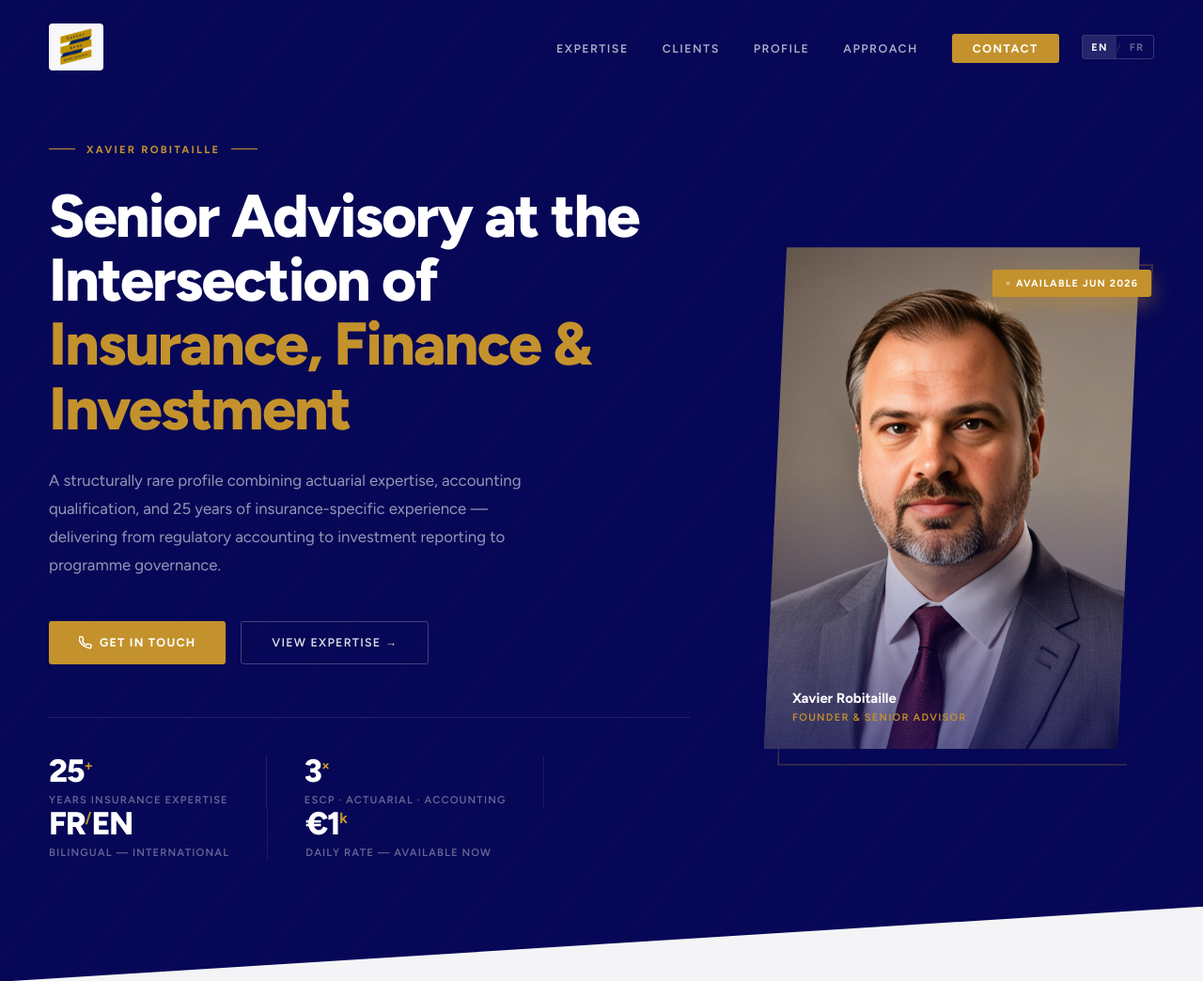
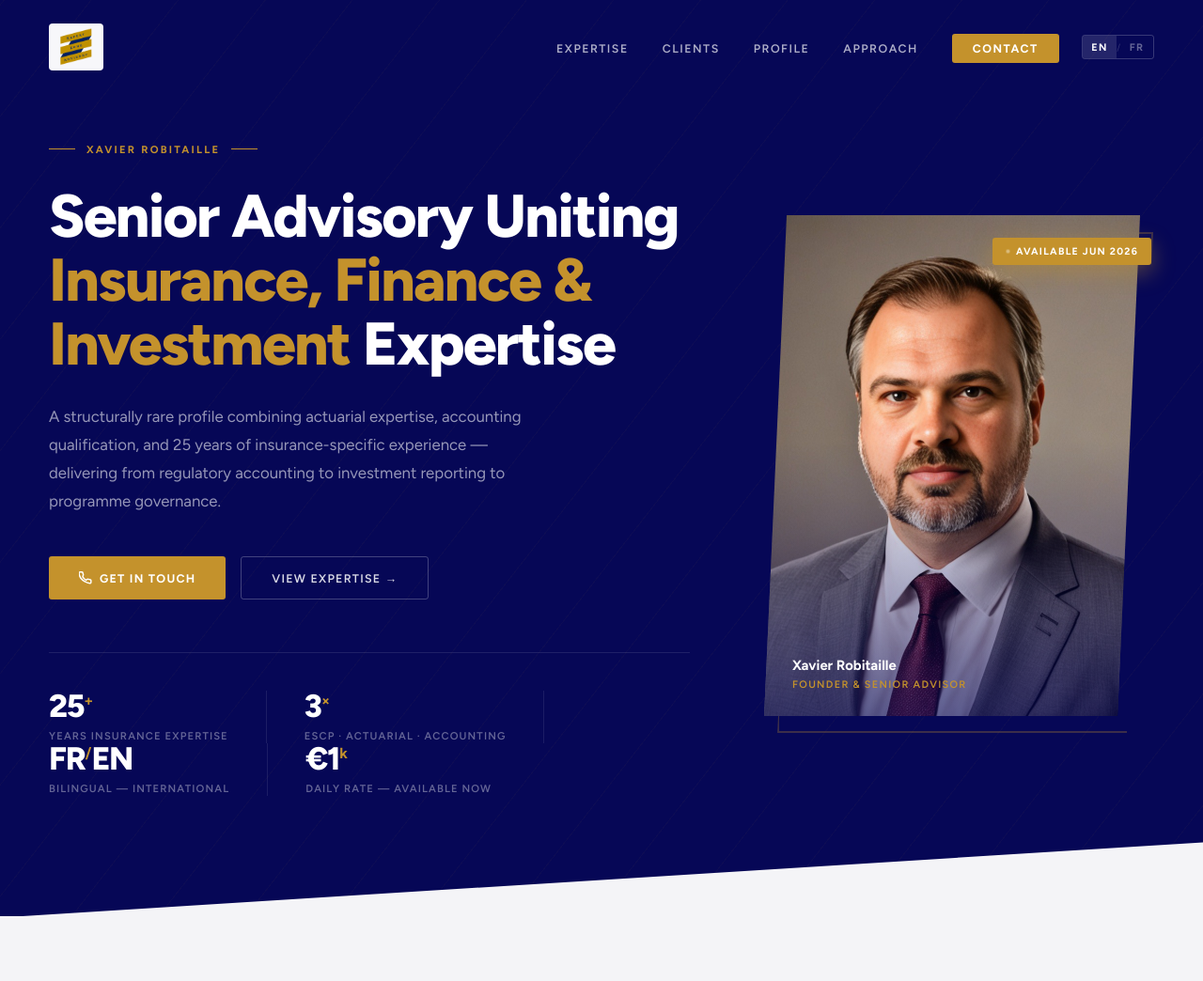
Before and after one commit to xrobitaille92150/Mon-site, a plain HTML site: page index.html in a window 1280 px wide. Shown: the top 1044 px of the page at 94% size. Drawn offline with Linux system fonts and the light colour scheme.

Commit message:
Update hero title and site branding for Xavier Robitaille

```diff
--- a/index.html
+++ b/index.html
@@ -334,7 +334,7 @@
     <div class="hero-inner">
         <div class="hero-content">
             <div class="eyebrow"><span>Xavier Robitaille</span></div>
-            <h1 data-i18n="hero.h1">Senior Advisory at the Intersection of <em>Insurance, Finance &amp; Investment</em></h1>
+            <h1 data-i18n="hero.h1">Senior Advisory Uniting <em>Insurance, Finance & Investment</em> Expertise</h1>
             <p class="hero-sub" data-i18n="hero.sub">A structurally rare profile combining actuarial expertise, accounting qualification, and 25 years of insurance-specific experience — delivering from regulatory accounting to investment reporting to programme governance.</p>
             <div class="hero-actions">
                 <a href="#contact" class="btn-gold" data-i18n="hero.cta.primary">
@@ -620,7 +620,7 @@ const T = {
         'nav.profile':          'Profile',
         'nav.approach':         'Approach',
         'nav.contact':          'Contact',
-        'hero.h1':              'Senior Advisory at the Intersection of <em>Insurance, Finance &amp; Investment</em>',
+        'hero.h1':              'Senior Advisory Uniting <em>Insurance, Finance & Investment</em> Expertise',
         'hero.sub':             'A structurally rare profile combining actuarial expertise, accounting qualification, and 25 years of insurance-specific experience — delivering from regulatory accounting to investment reporting to programme governance.',
         'hero.cta.primary':     '<svg width="14" height="14" viewBox="0 0 24 24" fill="none" stroke="currentColor" stroke-width="2.5" stroke-linecap="round" stroke-linejoin="round"><path d="M22 16.92v3a2 2 0 01-2.18 2 19.79 19.79 0 01-8.63-3.07A19.5 19.5 0 013.07 12 19.79 19.79 0 01.12 3.38a2 2 0 012-2.18h3a2 2 0 012 1.72c.127.96.361 1.903.7 2.81a2 2 0 01-.45 2.11L6.91 9.91a16 16 0 006.18 6.18l1.79-1.36a2 2 0 012.11-.45c.907.339 1.85.573 2.81.7A2 2 0 0122 16.92z"/></svg> Get in Touch',
         'hero.cta.secondary':   'View Expertise &rarr;',
@@ -715,7 +715,7 @@ const T = {
         'nav.profile':          'Profil',
         'nav.approach':         'Approche',
         'nav.contact':          'Contact',
-        'hero.h1':              'Conseil senior &agrave; l\'intersection de l\'<em>Assurance, Finance &amp; Investissement</em>',
+        'hero.h1':              'Conseil Senior Unifiant l\'<em>Assurance, Finance & Investissement</em>',
         'hero.sub':             'Un profil structurellement rare alliant expertise actuarielle, qualification comptable et 25 ans d\'exp&eacute;rience sp&eacute;cialis&eacute;e en assurance &mdash; de la comptabilit&eacute; r&eacute;glementaire au reporting investissement, jusqu\'au pilotage de programmes.',
         'hero.cta.primary':     '<svg width="14" height="14" viewBox="0 0 24 24" fill="none" stroke="currentColor" stroke-width="2.5" stroke-linecap="round" stroke-linejoin="round"><path d="M22 16.92v3a2 2 0 01-2.18 2 19.79 19.79 0 01-8.63-3.07A19.5 19.5 0 013.07 12 19.79 19.79 0 01.12 3.38a2 2 0 012-2.18h3a2 2 0 012 1.72c.127.96.361 1.903.7 2.81a2 2 0 01-.45 2.11L6.91 9.91a16 16 0 006.18 6.18l1.79-1.36a2 2 0 012.11-.45c.907.339 1.85.573 2.81.7A2 2 0 0122 16.92z"/></svg> Nous Contacter',
         'hero.cta.secondary':   'Voir l\'expertise &rarr;',
```
